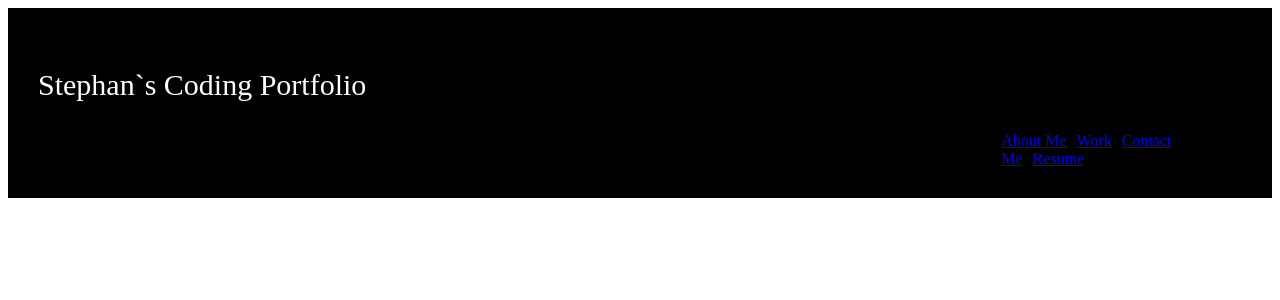
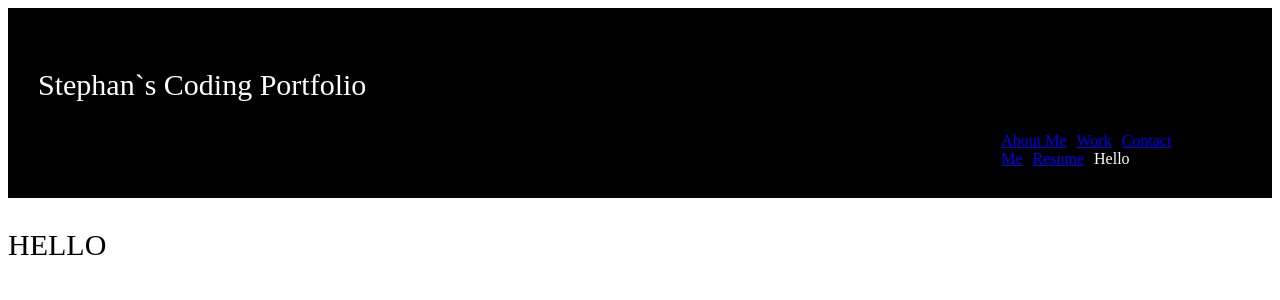
Before and after one commit to Stephan311/Steph-s-REACT-Portfolio, a React (Create React App) app in the folder 01-homework/: page / in a window 1280 px wide. Shown: the top 300 px of the page. Built offline with nearby package versions, Linux system fonts and the light colour scheme.

Commit message:
Created state components

```diff
--- a/01-homework/src/App.js
+++ b/01-homework/src/App.js
@@ -1,6 +1,7 @@
 import React from 'react';
 import Header from './components/Header';
 import Footer from './components/Footer';
+import Project from './components/Project';
 
 // TODO: Add a comment explaining what this function is doing
 // This function is a functional component that helps us split the UI into distinct parts.
@@ -9,6 +10,7 @@ function App() {
   return (
     <div>
    <Header />
+   <Project />
    <Footer />
    </div>
 
--- a/01-homework/src/components/Footer.js
+++ b/01-homework/src/components/Footer.js
@@ -12,7 +12,9 @@ function Footer() {
 
   const [hello, setHello] = useState('Hello');
 
-//   setHello('wow')
+  const linkCLick = () => {
+      setHello(console.log('hello'));
+  }
 
   // TODO: Add a comment explaining what JSX is and the significance of the curly braces
   // JSX is a syntax extension to JavaScript that looks like HTML.
@@ -20,7 +22,7 @@ function Footer() {
   // The curly braces allow us to pass values and expressions into our view.
   return  (
   <div className = "container" style={{marginTop: 1000, alignContent: 'center'}}>
-   <a href="hello.com" style={linkstyle}>{links}</a>
+   <a onClick={linkCLick} href="hello.com" style={linkstyle}>{links}</a>
    <a href="hello.com" style={linkstyle}>{work}</a>
    <a href="hello.com" style={linkstyle}>{contact}</a>
    <a href="hello.com" style={linkstyle}>{resume}</a>
--- a/01-homework/src/components/Header.js
+++ b/01-homework/src/components/Header.js
@@ -1,4 +1,5 @@
-import React from 'react';
+import React, { useState } from 'react';
+import Project from './Project';
 
 // TODO: Add a comment explaining what a react component is
 // Components are responsible for rendering some part of an application's UI.
@@ -12,6 +13,14 @@ function Header() {
   const linkstyle = { marginRight: 10 }
   const navStyle = { backgroundColor: 'black', color: 'white', padding: 30 }
 
+  const [hello, setHello] = useState('Hello')
+
+  const linkCLick = () => {
+    setHello(Project)
+    console.log('hello')
+}
+
+
 
 
   // TODO: Add a comment explaining what JSX is and the significance of the curly braces
@@ -22,10 +31,11 @@ function Header() {
   <div className = "container" style={navStyle}>
   <p style={{marginTop: '30px', fontSize: 30}}>{text}</p>
   <div style={{marginLeft: '80%', color: 'white'}}>
-   <a style={linkstyle} href="hello.com">{links}</a>
+   <a onClick={linkCLick} style={linkstyle} href="hello.com">{links}</a>
    <a style={linkstyle} href="hello.com">{work}</a>
    <a style={linkstyle} href="hello.com">{contact}</a>
    <a style={linkstyle} href="hello.com">{resume}</a>
+   {hello}
    </div>
   </div>
   )};
--- /dev/null
+++ b/01-homework/src/components/Project.js
@@ -0,0 +1,21 @@
+import React from 'react';
+
+// TODO: Add a comment explaining what a react component is
+// Components are responsible for rendering some part of an application's UI.
+// Components let us split the UI into independent, reusable pieces, and also think about each piece in isolation.
+function Project() {
+  const text = 'HELLO'
+
+
+
+  // TODO: Add a comment explaining what JSX is and the significance of the curly braces
+  // JSX is a syntax extension to JavaScript that looks like HTML.
+  // JSX is compiled by something called "Babel" into widely supported ES5 syntax.
+  // The curly braces allow us to pass values and expressions into our view.
+  return  (
+  <div className = "container">
+  <p style={{marginTop: '30px', fontSize: 30}}>{text}</p>
+  </div>
+  )};
+
+export default Project;
```
